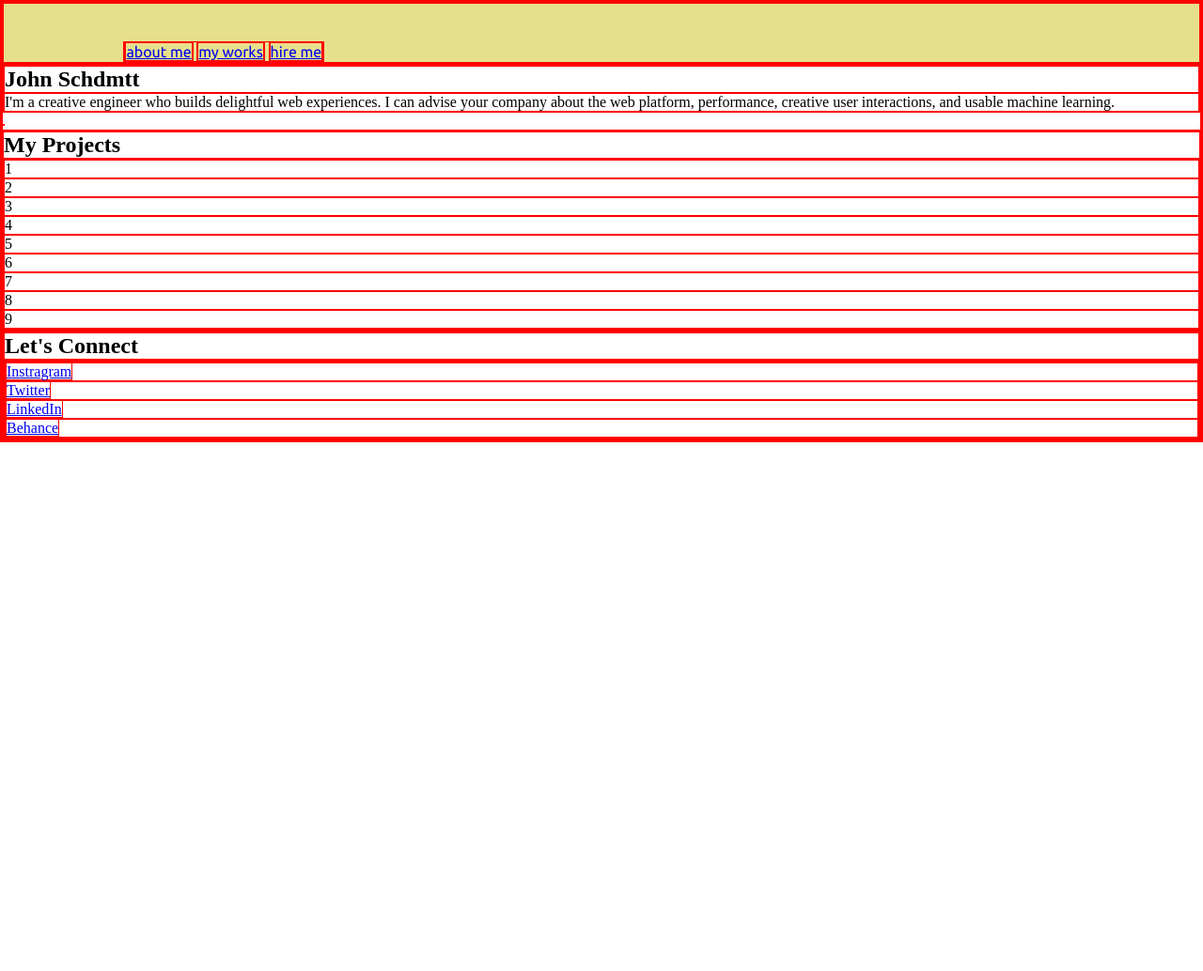
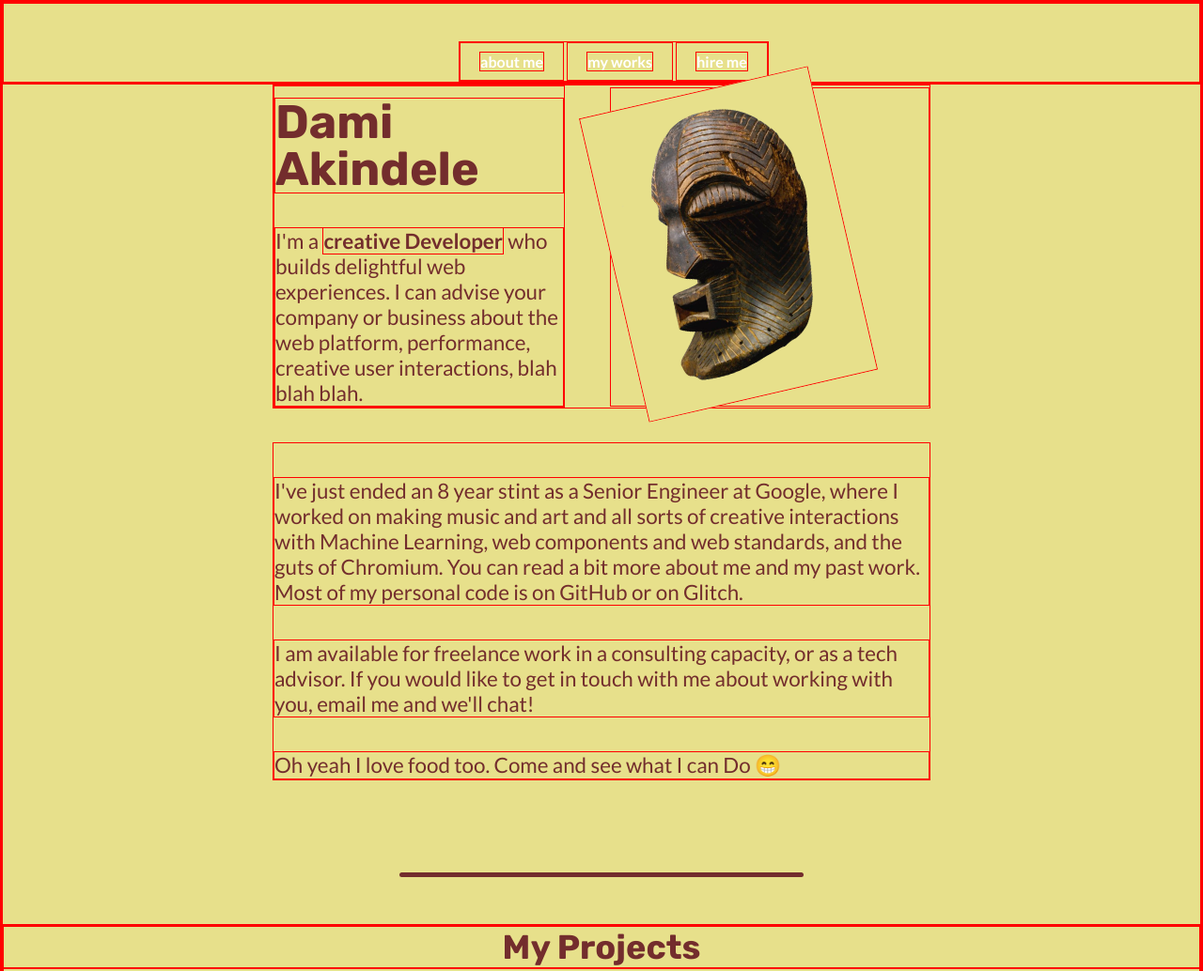
Before and after one commit to Dahmii/portfolio, a plain HTML site: page index.html in a window 1280 px wide. Shown: the top 1034 px of the page at 94% size. Before the commit the page ends 800 px from the top, so only its background shows below. Drawn offline with Linux system fonts and the light colour scheme; a web font is replaced by a local one.

Commit message:
all files updated

```diff
--- a/assets/style.css
+++ b/assets/style.css
@@ -1,37 +1,171 @@
 /* CSS HEX */
-:root{
+:root {
   --secondary-color: #818479ff;
   --ash-gray: #b5cbb7ff;
   --tea-green: #d2e4c4ff;
   --cream: #e4e9b2ff;
   --primary-color: #e7e08bff;
---white:#ffffff;
---black: #1A1B25;
+  --white: #ffffff;
+  --black: #1a1b25;
+  --text-color: #732d2d;
 
   --primary-font: "Lato", sans-serif;
   --secondary-font: "Ubuntu", sans-serif;
---header-font: "Rubik", sans-serif
+  --header-font: "Rubik", sans-serif;
 }
 
-*{
+hr {
+  background-color: var(--text-color);
+  border: 0px;
+  margin: 50px auto;
+  width: 50%;
+  height: 5px;
+  border-radius: 5px;
+  max-width: 430px;
+  clear: both;
+}
+
+* {
   box-sizing: border-box;
   margin: 0;
   padding: 0;
   border: 1px solid red;
+  font-family: var(--primary-font);
+  background-color: var(--primary-color);
 }
 
-nav{
+nav {
   display: flex;
   font-family: var(--secondary-font);
   background-color: var(--primary-color);
   align-items: center;
   justify-content: space-between;
   padding-top: 40px;
-    padding-left: 10%;
-    padding-right: 10%;
+  padding-left: 38%;
 }
 
-nav ul li{
+nav ul li {
   list-style-type: none;
   display: inline-block;
+  padding: 10px 20px;
 }
+
+nav ul li a {
+  color: #ffffff;
+  text-decoration: none;
+  font-weight: bold;
+}
+
+nav ul li a:hover {
+  font-size: x-large;
+  text-align: center;
+}
+
+.hero {
+  position: relative;
+  min-height: 50vh;
+  width: 100%;
+  color: black;
+  display: flex;
+  flex-direction: column;
+  justify-content: center;
+  align-items: center;
+}
+
+.hero-wrapper {
+  display: flex;
+  flex-direction: row;
+  justify-content: space-between;
+  align-items: center;
+  width: 700px;
+  max-width: 100%;
+  position: relative;
+}
+
+.hero-img {
+  height: 100%;
+  max-width: 90%;
+  min-width: 340px;
+  min-height: 340px;
+}
+
+.hero-text {
+  margin-right: 48px;
+  max-width: 50%;
+}
+
+.hero h1 {
+  font-family: var(--header-font);
+  font-size: 50px;
+  line-height: 50px;
+  margin: 12px 0;
+  padding: 0;
+  color: var(--text-color);
+}
+
+.hero p {
+  margin-top: 36px;
+  font-size: 1.4em;
+  color: var(--text-color);
+}
+
+.hero img {
+  /* width: 250px; */
+  /* transform: rotate(-13deg); */
+  /* z-index: -1; */
+}
+.avatar {
+  width: 250px;
+  transform: rotate(-13deg);
+  z-index: -1;
+}
+
+.content {
+  max-width: 700px;
+  margin: 0 auto;
+  margin-top: 36px;
+  margin-bottom: 48px;
+  padding: 0;
+  width: inherit;
+}
+
+h2 {
+  text-align: center;
+  font-family: var(--header-font);
+  font-size: 36px;
+  color: var(--text-color);
+  position: relative;
+}
+
+.grid-container {
+  display: grid;
+  grid-template-columns: auto auto auto;
+  padding: 10px 0 10px 80px;
+}
+
+.project-img {
+  width: 400px;
+  margin-top: 30px;
+}
+
+.footer-links {
+  display: flex;
+  font-family: var(--secondary-font);
+  background-color: var(--primary-color);
+  align-items: center;
+  justify-content: space-between;
+  padding-top: 40px;
+  padding-left: 35%;
+}
+
+.footer-links ul li {
+  list-style-type: none;
+  display: inline-block;
+  padding: 10px 25px;
+}
+
+.footer-links li a {
+  text-decoration: none;
+  color: var(--white);
+  font-weight: bold;
+}
--- a/index.html
+++ b/index.html
@@ -1,26 +1,37 @@
 <!DOCTYPE html>
 <html lang="en">
   <head>
-    <meta charset="UTF-8">
-    <meta name="viewport" content="width=device-width, initial-scale=1.0">
+    <meta charset="UTF-8" />
+    <meta name="viewport" content="width=device-width, initial-scale=1.0" />
     <title>Document</title>
-    <link rel="preconnect" href="https://fonts.googleapis.com">
-    <link rel="preconnect" href="https://fonts.gstatic.com" crossorigin>
-    <link href="https://fonts.googleapis.com/css2?family=Ojuju:wght@200..800&display=swap" rel="stylesheet">
-    <link rel="stylesheet" href="../portfolio/assets/style.css">
+    <link rel="preconnect" href="https://fonts.googleapis.com" />
+    <link rel="preconnect" href="https://fonts.gstatic.com" crossorigin />
+    <link
+      href="https://fonts.googleapis.com/css2?family=Ojuju:wght@200..800&display=swap"
+      rel="stylesheet"
+    />
+    <link rel="stylesheet" href="../portfolio/assets/style.css" />
 
-    <link rel="preconnect" href="https://fonts.googleapis.com">
-    <link rel="preconnect" href="https://fonts.gstatic.com" crossorigin>
-    <link href="https://fonts.googleapis.com/css2?family=Ubuntu:ital,wght@0,300;0,400;0,500;0,700;1,300;1,400;1,500;1,700&display=swap" rel="stylesheet">
+    <link rel="preconnect" href="https://fonts.googleapis.com" />
+    <link rel="preconnect" href="https://fonts.gstatic.com" crossorigin />
+    <link
+      href="https://fonts.googleapis.com/css2?family=Ubuntu:ital,wght@0,300;0,400;0,500;0,700;1,300;1,400;1,500;1,700&display=swap"
+      rel="stylesheet"
+    />
 
-    <link rel="preconnect" href="https://fonts.googleapis.com">
-    <link rel="preconnect" href="https://fonts.gstatic.com" crossorigin>
-    <link href="https://fonts.googleapis.com/css2?family=Lato:ital,wght@0,100;0,300;0,400;0,700;0,900;1,100;1,300;1,400;1,700;1,900&family=Ubuntu:ital,wght@0,300;0,400;0,500;0,700;1,300;1,400;1,500;1,700&display=swap" rel="stylesheet">
+    <link rel="preconnect" href="https://fonts.googleapis.com" />
+    <link rel="preconnect" href="https://fonts.gstatic.com" crossorigin />
+    <link
+      href="https://fonts.googleapis.com/css2?family=Lato:ital,wght@0,100;0,300;0,400;0,700;0,900;1,100;1,300;1,400;1,700;1,900&family=Ubuntu:ital,wght@0,300;0,400;0,500;0,700;1,300;1,400;1,500;1,700&display=swap"
+      rel="stylesheet"
+    />
 
-    <link rel="preconnect" href="https://fonts.googleapis.com">
-    <link rel="preconnect" href="https://fonts.gstatic.com" crossorigin>
-    <link href="https://fonts.googleapis.com/css2?family=Lato:ital,wght@0,100;0,300;0,400;0,700;0,900;1,100;1,300;1,400;1,700;1,900&family=Rubik:ital,wght@0,300..900;1,300..900&family=Ubuntu:ital,wght@0,300;0,400;0,500;0,700;1,300;1,400;1,500;1,700&display=swap" rel="stylesheet">
-
+    <link rel="preconnect" href="https://fonts.googleapis.com" />
+    <link rel="preconnect" href="https://fonts.gstatic.com" crossorigin />
+    <link
+      href="https://fonts.googleapis.com/css2?family=Lato:ital,wght@0,100;0,300;0,400;0,700;0,900;1,100;1,300;1,400;1,700;1,900&family=Rubik:ital,wght@0,300..900;1,300..900&family=Ubuntu:ital,wght@0,300;0,400;0,500;0,700;1,300;1,400;1,500;1,700&display=swap"
+      rel="stylesheet"
+    />
   </head>
   <body>
     <header>
@@ -34,31 +45,77 @@
     </header>
 
     <section class="hero">
+      <div class="hero-wrapper">
         <div class="hero-text">
-            <h1>John Schdmtt</h1>
-            <p>I'm a creative engineer who builds delightful web experiences. I can advise your company about the web platform, performance, creative user interactions, and usable machine learning.</p>
+          <h1>Dami Akindele</h1>
+          <p>
+            I'm a <b>creative Developer</b> who builds delightful web
+            experiences. I can advise your company or business about the web
+            platform, performance, creative user interactions, blah blah blah.
+          </p>
         </div>
 
-        <img src="" alt="">
+        <div class="hero-img">
+          <img src="assets/images/kissmasks.png" alt="masks" class="avatar" />
+        </div>
+      </div>
 
+      <div class="content">
+        <p>
+          I've just ended an 8 year stint as a Senior Engineer at Google, where
+          I worked on making music and art and all sorts of creative
+          interactions with Machine Learning, web components and web standards,
+          and the guts of Chromium. You can read a bit more about me and my past
+          work. Most of my personal code is on GitHub or on Glitch.
+        </p>
+
+        <p>
+          I am available for freelance work in a consulting capacity, or as a
+          tech advisor. If you would like to get in touch with me about working
+          with you, email me and we'll chat!
+        </p>
+
+        <p>Oh yeah I love food too. Come and see what I can Do 😁</p>
+      </div>
+
+      <hr />
     </section>
 
     <section class="portfolio">
       <h2>My Projects</h2>
 
       <div class="grid-container">
-            <div class="grid-item">1</div>
-            <div class="grid-item">2</div>
-            <div class="grid-item">3</div>
-            <div class="grid-item">4</div>
-            <div class="grid-item">5</div>
-            <div class="grid-item">6</div>
-            <div class="grid-item">7</div>
-            <div class="grid-item">8</div>
-            <div class="grid-item">9</div>
+        <div class="grid-item">
+          <img src="assets/images/ojuju.jpg" alt="" class="project-img" />
+        </div>
+        <div class="grid-item">
+          <img src="assets/images/ojuju.jpg" alt="" class="project-img" />
+        </div>
+        <div class="grid-item">
+          <img src="assets/images/ojuju.jpg" alt="" class="project-img" />
+        </div>
+        <div class="grid-item">
+          <img src="assets/images/ojuju.jpg" alt="" class="project-img" />
+        </div>
+        <div class="grid-item">
+          <img src="assets/images/ojuju.jpg" alt="" class="project-img" />
+        </div>
+        <div class="grid-item">
+          <img src="assets/images/ojuju.jpg" alt="" class="project-img" />
+        </div>
+        <div class="grid-item">
+          <img src="assets/images/ojuju.jpg" alt="" class="project-img" />
+        </div>
+        <div class="grid-item">
+          <img src="assets/images/ojuju.jpg" alt="" class="project-img" />
+        </div>
+        <div class="grid-item">
+          <img src="assets/images/ojuju.jpg" alt="" class="project-img" />
+        </div>
       </div>
     </section>
 
+    <hr />
     <footer>
       <div class="footer-text">
         <h2>Let's Connect</h2>
```
Also changed, not shown: assets/images/africa_map.jpg (added), assets/images/africa_map.png (added), assets/images/ojuju.jpg (added), assets/images/stars.svg (added). Lines whose indentation alone changed are shown as unchanged.
